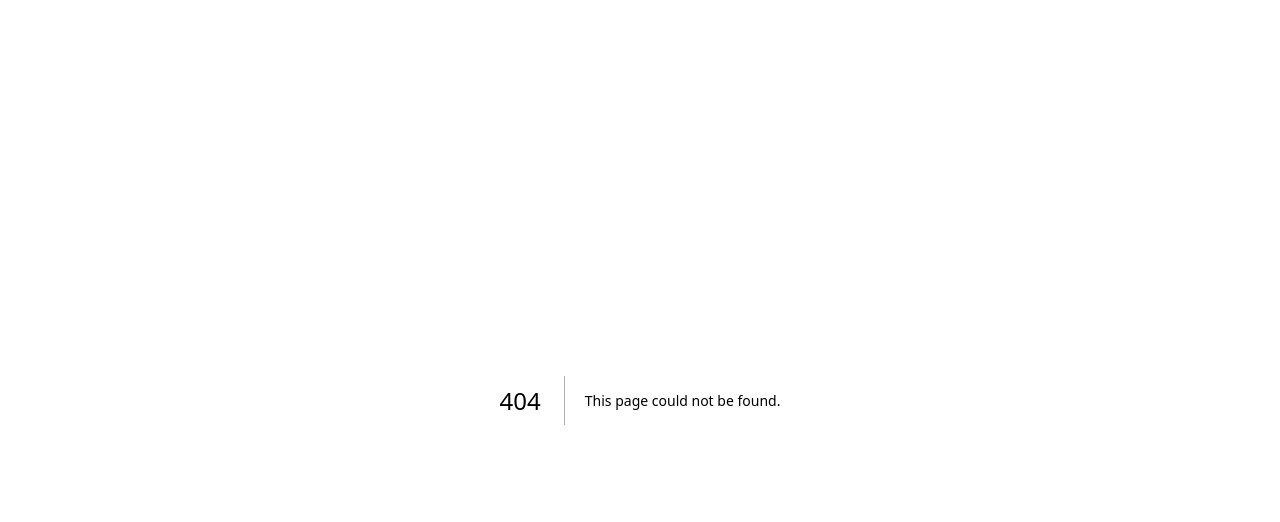
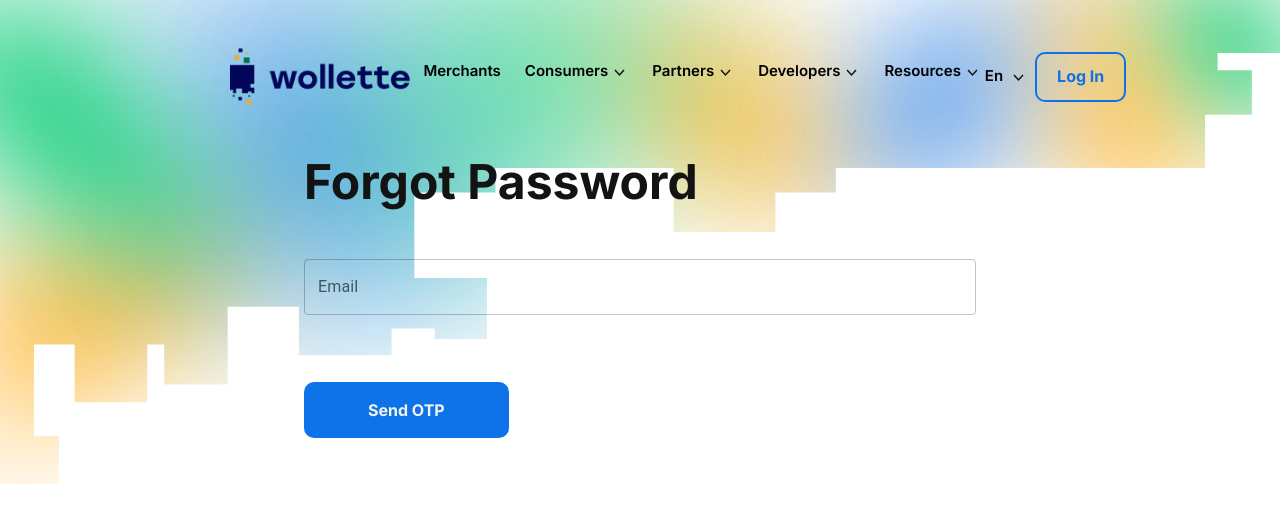
Before and after one commit to iiitl/Wollete, a Next.js app: page /forgot-password in a window 1280 px wide. Before the commit this address had no page. Shown: the top 522 px of the page. Built offline with nearby package versions, Linux system fonts and the light colour scheme.

Commit message:
added forgot password page

```diff
--- /dev/null
+++ b/pages/forgot-password.js
@@ -0,0 +1,93 @@
+import React, { useState } from 'react'
+import { Stack, TextField } from '@mui/material'
+import { useForm } from 'react-hook-form'
+import Button from '@/components/buttons/Primary'
+import FormInput from '@/components/FormInput'
+import Navbar from '@/components/Navbar'
+
+const LogIn = () => {
+  const [showOTPField, setShowOTPField] = useState(false)
+  const [showPasswordField, setShowPasswordField] = useState(false)
+  const {
+    register,
+    handleSubmit,
+    formState: { errors },
+  } = useForm()
+
+  const onSubmit = (data) => {
+    // Console Logging everything as implemented in login page :)
+    if (showPasswordField) {
+      console.log('New Password:', data.newPassword)
+      console.log('Confirm Password:', data.confirmPassword)
+      console.log('Password changed successfully')
+    } else if (showOTPField) {
+      console.log('OTP submitted:', data.otp)
+      setShowOTPField(false)
+      setShowPasswordField(true)
+    } else {
+      console.log('Email submitted:', data.email)
+      setShowOTPField(true)
+    }
+  }
+
+  return (
+    <div className="min-h-screen background-styling">
+      <Navbar />
+      <div className="pt-12 px-4">
+        <div className="max-w-2xl space-y-12 mx-auto">
+          <p className="text-h2 text-dark">Forgot Password</p>
+          <form className="max-w-2xl space-y-4" onSubmit={handleSubmit(onSubmit)}>
+            <Stack spacing={2}>
+              <FormInput
+                type={'email'}
+                id={'email'}
+                label={'Email'}
+                register={register}
+                errors={errors}
+                required={true}
+                disabled={showPasswordField}
+              />
+              {showOTPField && !showPasswordField && (
+                <FormInput
+                  type={'text'}
+                  id={'otp'}
+                  label={'OTP'}
+                  register={register}
+                  errors={errors}
+                  required={true}
+                />
+              )}
+              {showPasswordField && (
+                <>
+                  <FormInput
+                    type={'password'}
+                    id={'newPassword'}
+                    label={'New Password'}
+                    register={register}
+                    errors={errors}
+                    required={true}
+                  />
+                  <FormInput
+                    type={'password'}
+                    id={'confirmPassword'}
+                    label={'Confirm New Password'}
+                    register={register}
+                    errors={errors}
+                    required={true}
+                  />
+                </>
+              )}
+            </Stack>
+            <div className="flex mt-4">
+            </div>
+            <Button type="submit" className="mt-12">
+              {showPasswordField ? 'Submit' : (showOTPField ? 'Verify OTP' : 'Send OTP')}
+            </Button>
+          </form>
+        </div>
+      </div>
+    </div>
+  )
+}
+
+export default LogIn
```
